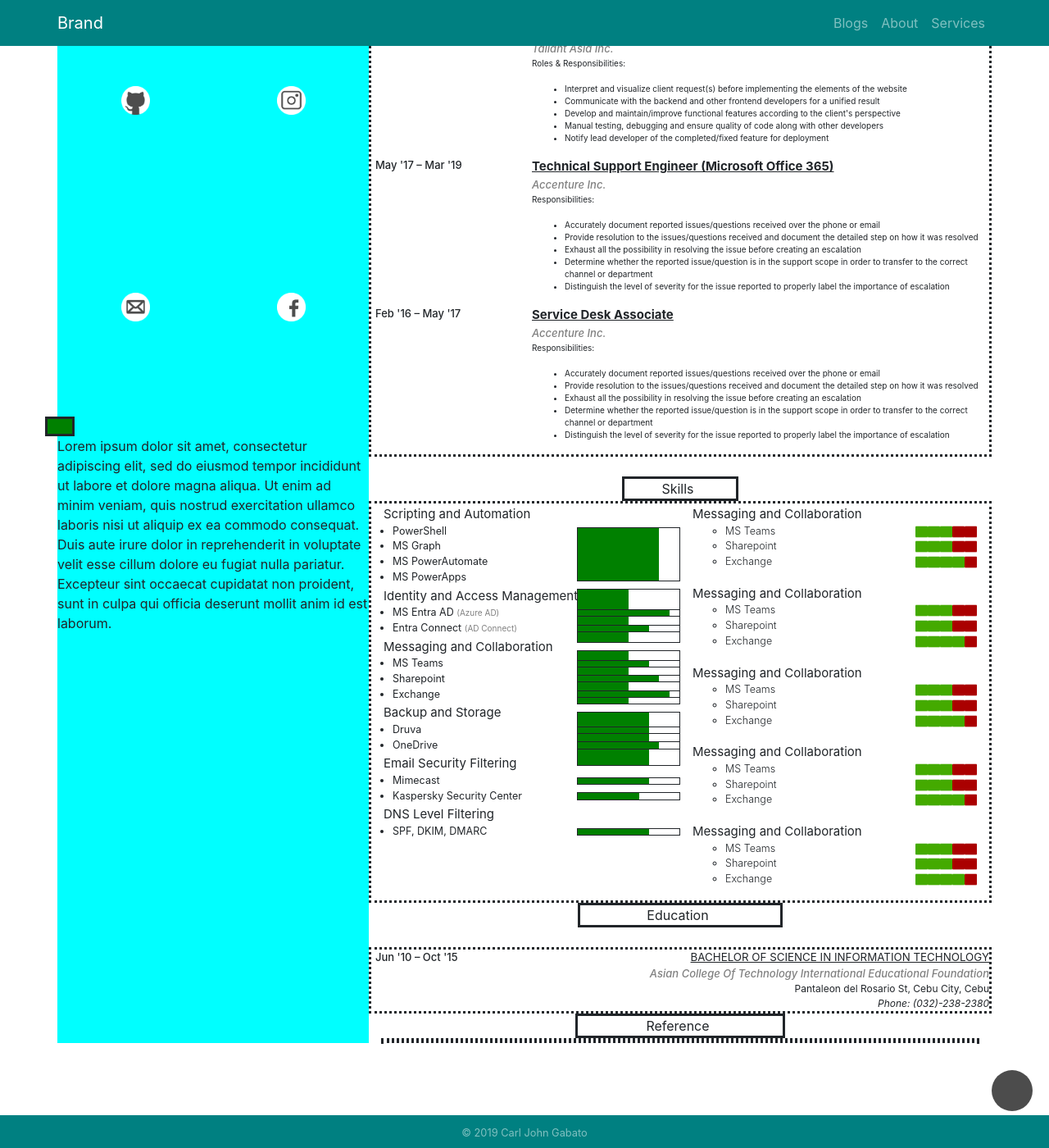
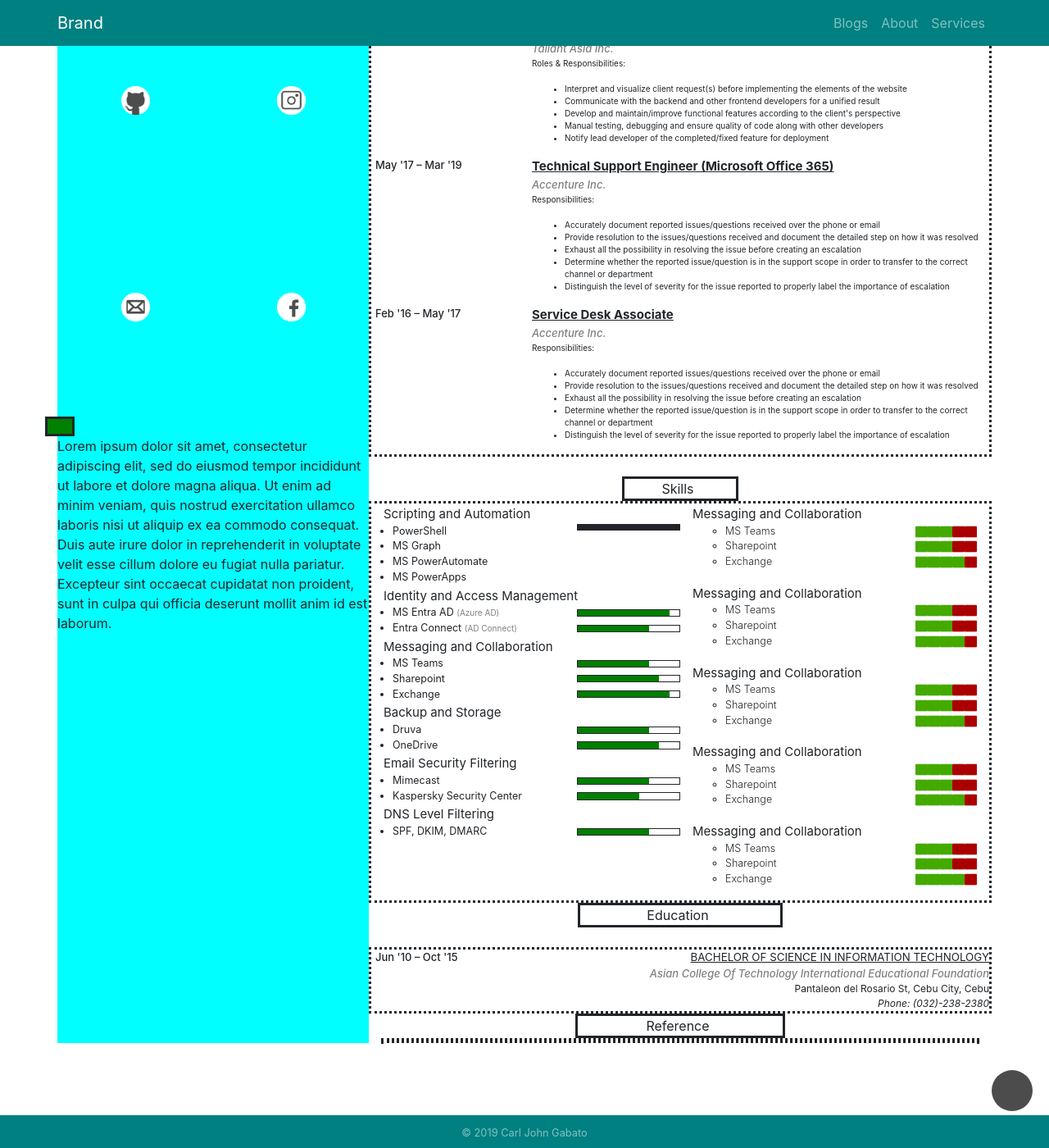
Before and after one commit to carljohngabato/aboutme, a Jekyll site: the page built from blogs.html, in a window 1280 px wide and 1400 px high, scrolled down 1202 px. Shown: the whole window at 82% size. Built offline with Jekyll 4.4.1, drawn with Linux system fonts in a browser that asks for light colours; nearby versions of some CDN libraries.

Commit message:
Curing cancer with every commit

```diff
--- a/_sass/main.scss
+++ b/_sass/main.scss
@@ -633,7 +633,7 @@
   padding-left: 5% !important;
   margin: 0 !important;
 }
-.sk-bar-row{
+.sk-bar-row-100{
   height: 100%;
   padding-top: 5%;
   padding-bottom: 5%;
--- a/blogs.html
+++ b/blogs.html
@@ -341,7 +341,7 @@
                                 </ul>
                             </div>
                             <div class="col-lg-4 col-md-4 col-sm-4" style="width: 35%; height: auto;">
-                                <div class="row sk-bar-row">
+                                <div class="row sk-bar-row-100">
                                     <div class="col-lg-12 sk-bar">
                                         <div class="col-fill sk-bar-70"></div>
                                     </div>
```
